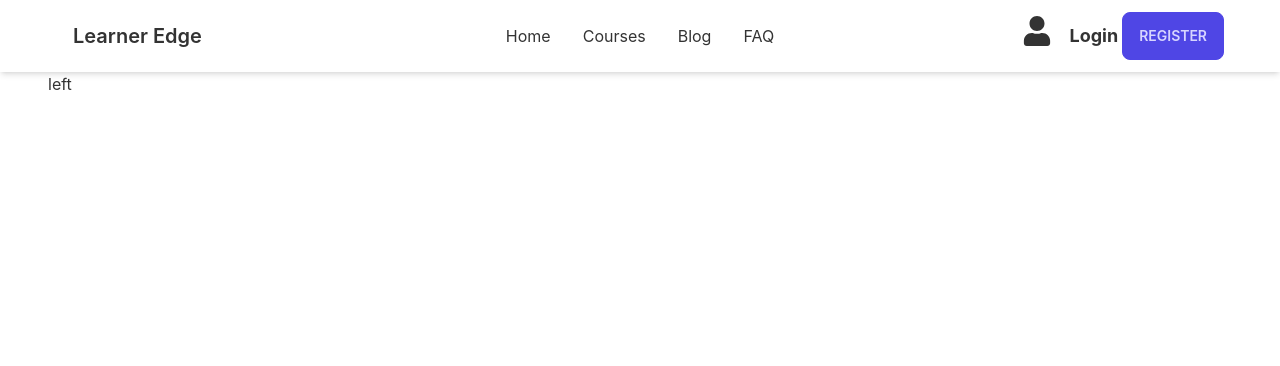
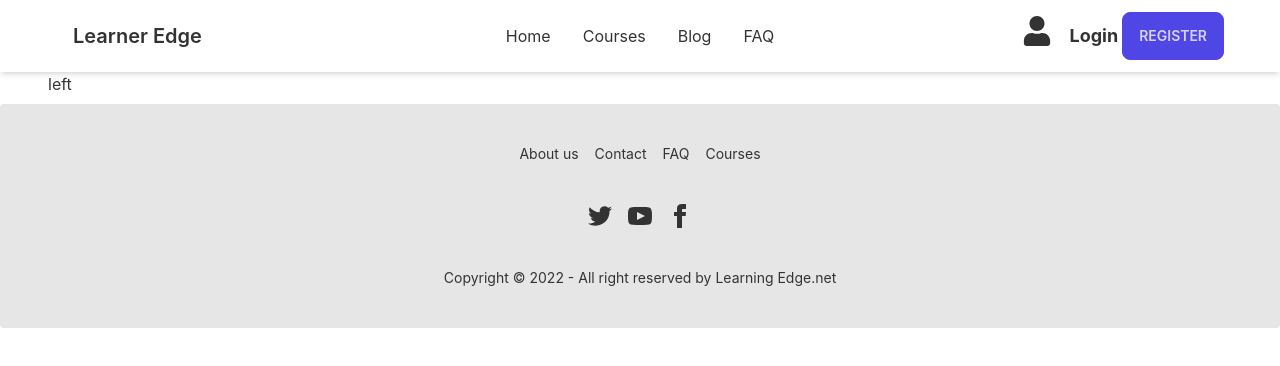
Before and after one commit to atiq100/learning-platform-client, a React (Create React App) app: page / in a window 1280 px wide. Shown: the top 366 px of the page. Built offline with nearby package versions, Linux system fonts and the light colour scheme; no server answers.

Commit message:
footer added

```diff
--- /dev/null
+++ b/src/Pages/Shared/Footer/Footer.js
@@ -0,0 +1,29 @@
+import React from 'react';
+import { Link } from 'react-router-dom';
+
+const Footer = () => {
+    return (
+        <div>
+            <footer className="footer footer-center p-10 bg-base-200 text-base-content rounded mt-2">
+  <div className="grid grid-flow-col gap-4">
+    <Link className="link link-hover">About us</Link>
+    <Link className="link link-hover">Contact</Link>
+    <Link className="link link-hover">FAQ</Link>
+    <Link className="link link-hover">Courses</Link>
+  </div>
+  <div>
+    <div className="grid grid-flow-col gap-4">
+      <Link><svg xmlns="http://www.w3.org/2000/svg" width="24" height="24" viewBox="0 0 24 24" className="fill-current"><path d="M24 4.557c-.883.392-1.832.656-2.828.775 1.017-.609 1.798-1.574 2.165-2.724-.951.564-2.005.974-3.127 1.195-.897-.957-2.178-1.555-3.594-1.555-3.179 0-5.515 2.966-4.797 6.045-4.091-.205-7.719-2.165-10.148-5.144-1.29 2.213-.669 5.108 1.523 6.574-.806-.026-1.566-.247-2.229-.616-.054 2.281 1.581 4.415 3.949 4.89-.693.188-1.452.232-2.224.084.626 1.956 2.444 3.379 4.6 3.419-2.07 1.623-4.678 2.348-7.29 2.04 2.179 1.397 4.768 2.212 7.548 2.212 9.142 0 14.307-7.721 13.995-14.646.962-.695 1.797-1.562 2.457-2.549z"></path></svg></Link>
+      <Link><svg xmlns="http://www.w3.org/2000/svg" width="24" height="24" viewBox="0 0 24 24" className="fill-current"><path d="M19.615 3.184c-3.604-.246-11.631-.245-15.23 0-3.897.266-4.356 2.62-4.385 8.816.029 6.185.484 8.549 4.385 8.816 3.6.245 11.626.246 15.23 0 3.897-.266 4.356-2.62 4.385-8.816-.029-6.185-.484-8.549-4.385-8.816zm-10.615 12.816v-8l8 3.993-8 4.007z"></path></svg></Link>
+      <Link><svg xmlns="http://www.w3.org/2000/svg" width="24" height="24" viewBox="0 0 24 24" className="fill-current"><path d="M9 8h-3v4h3v12h5v-12h3.642l.358-4h-4v-1.667c0-.955.192-1.333 1.115-1.333h2.885v-5h-3.808c-3.596 0-5.192 1.583-5.192 4.615v3.385z"></path></svg></Link>
+    </div>
+  </div>
+  <div>
+    <p>Copyright © 2022 - All right reserved by Learning Edge.net</p>
+  </div>
+</footer>
+        </div>
+    );
+};
+
+export default Footer;
--- a/src/layout/Main.js
+++ b/src/layout/Main.js
@@ -1,5 +1,6 @@
 import React from "react";
 import { Outlet } from "react-router-dom";
+import Footer from "../Pages/Shared/Footer/Footer";
 
 import Header from "../Pages/Shared/Header/Header";
 import LeftSideNav from "../Pages/Shared/LeftSideNav/LeftSideNav";
@@ -18,6 +19,7 @@ const Main = () => {
           </div>
         </div>
       </div>
+      <Footer></Footer>
     </div>
   );
 };
```
